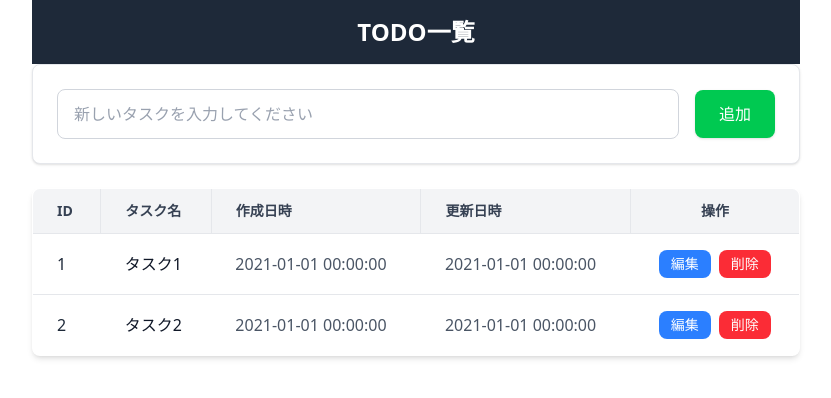
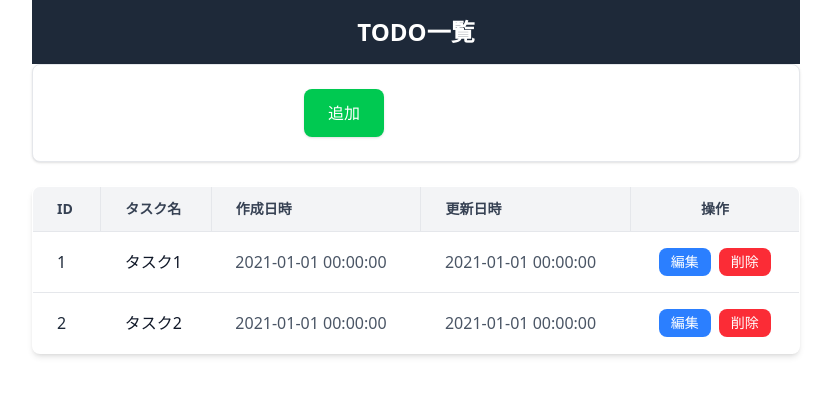
Before and after one commit to matsudashogo/TRY_React-TypeScript-FastAPI, a React (Vite) app in the folder frontend/: page / in a window 1280 px wide. Shown: the top 398 px of the page, without its empty margins (224-1055 px from the left). Built offline with nearby package versions, Linux system fonts and the light colour scheme.

Commit message:
Inputリファクタ

```diff
--- a/frontend/src/components/parts/Input.tsx
+++ b/frontend/src/components/parts/Input.tsx
@@ -1,25 +1,21 @@
-type InputProps = {
+import { useCallback } from 'react';
+
+type InputProps = Partial<HTMLInputElement> & {
     className?: string;
-    placeholder?: string;
-    value?: string;
     onChange?: (value: string) => void;
 }
 
-const Input: React.FC<InputProps> = ({
-    className = '',
-    placeholder = '',
-    value = '',
-    onChange,
-}) => {
+const InputText: React.FC<InputProps> = ({ onChange } ,...props) => {
+    const handleChange = useCallback((e: React.ChangeEvent<HTMLInputElement>) => {
+        onChange?.(e.target.value)
+    }, [onChange]);
     return (
         <input
+            {...props}
             type="text"
-            className={className}
-            placeholder={placeholder}
-            value={value}
-            onChange={(e) => onChange?.(e.target.value)}
+            onChange={handleChange}
         />
     );
 }
 
-export default Input
+export default InputText;
```
